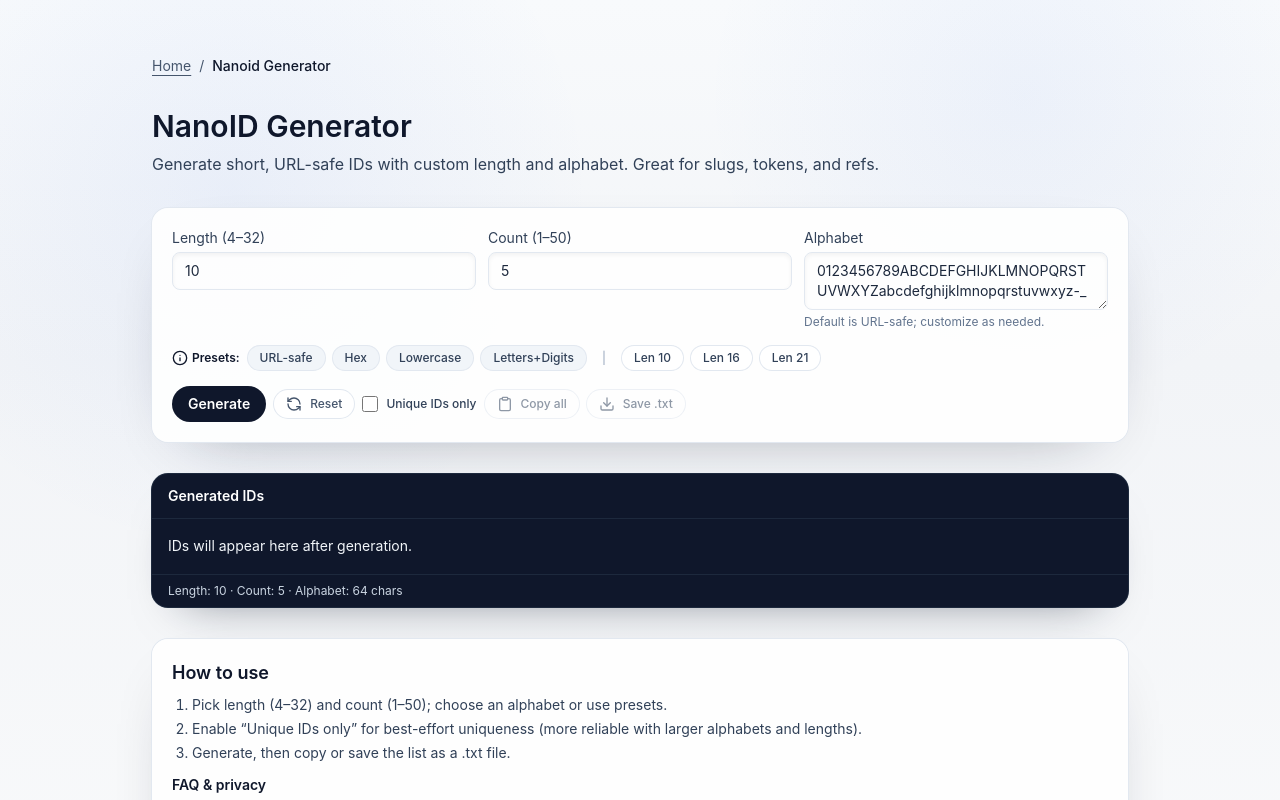
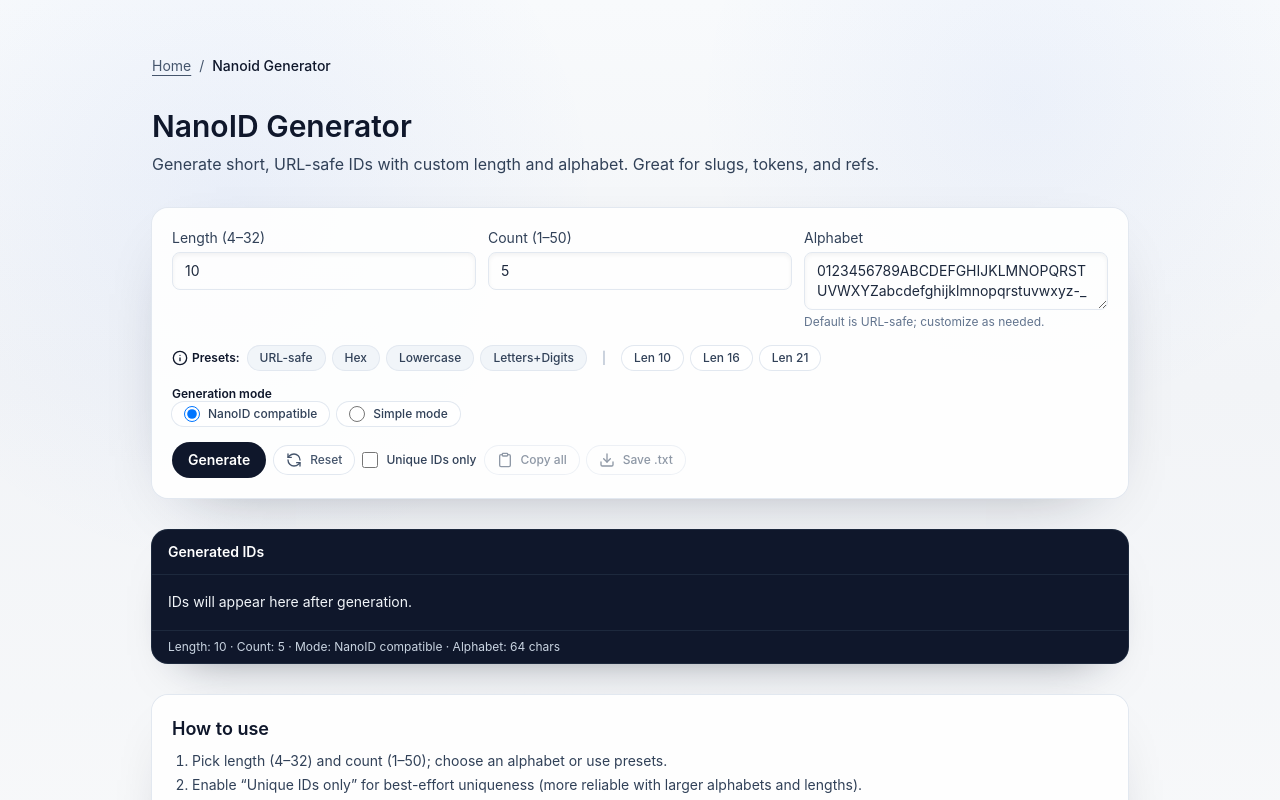
Before and after one commit to ChainPix/custom-website, a Next.js app: page /nanoid-generator in a window 1280 px wide. Shown: the top 800 px of the page. Built offline with nearby package versions, Linux system fonts and the light colour scheme; no server answers.

Commit message:
Fix NanoID generator sampling

```diff
--- a/app/(tools)/nanoid-generator/NANOID_GENERATOR.md
+++ b/app/(tools)/nanoid-generator/NANOID_GENERATOR.md
@@ -36,3 +36,6 @@
 - Alphabet too short/blank shows warning and falls back to default.
 - Preset buttons update alphabet/length correctly.
 - Accessibility: aria-live announces generate/copy; output region labeled.
+
+## NANOID_GENERATOR note
+- Switched NanoID generation to mask/step rejection sampling for unbiased output, with a toggle for NanoID compatible vs simple mode.
--- a/app/(tools)/nanoid-generator/client.tsx
+++ b/app/(tools)/nanoid-generator/client.tsx
@@ -9,7 +9,10 @@ const hexAlphabet = "0123456789abcdef";
 const lowerAlphabet = "abcdefghijklmnopqrstuvwxyz";
 const alnumAlphabet = "abcdefghijklmnopqrstuvwxyzABCDEFGHIJKLMNOPQRSTUVWXYZ0123456789";
 
-function randomNanoId(size: number, alphabet: string) {
+type GenerationMode = "nanoid" | "simple";
+
+function randomNanoId(size: number, alphabet: string, mode: GenerationMode) {
+  if (mode === "simple") {
     const arr = new Uint8Array(size);
     crypto.getRandomValues(arr);
     const chars = [];
@@ -17,6 +20,20 @@ function randomNanoId(size: number, alphabet: string) {
       chars.push(alphabet[arr[i] % alphabet.length] ?? "");
     }
     return chars.join("");
+  }
+
+  const mask = (2 << (31 - Math.clz32((alphabet.length - 1) | 1))) - 1;
+  const step = Math.ceil((1.6 * mask * size) / alphabet.length);
+  let id = "";
+  while (id.length < size) {
+    const bytes = new Uint8Array(step);
+    crypto.getRandomValues(bytes);
+    for (let i = 0; i < step && id.length < size; i += 1) {
+      const index = bytes[i] & mask;
+      if (index < alphabet.length) id += alphabet[index];
+    }
+  }
+  return id;
 }
 
 export default function NanoIdClient() {
@@ -27,6 +44,7 @@ export default function NanoIdClient() {
   const [copied, setCopied] = useState(false);
   const [status, setStatus] = useState("Ready");
   const [uniqueOnly, setUniqueOnly] = useState(false);
+  const [generationMode, setGenerationMode] = useState<GenerationMode>("nanoid");
 
   const alphabetIssues = useMemo(() => {
     if (alphabet.trim().length < 2) return "Alphabet must have at least 2 non-space characters.";
@@ -43,7 +61,7 @@ export default function NanoIdClient() {
     const set = new Set<string>();
     const list: string[] = [];
     while (list.length < safeCount) {
-      const id = randomNanoId(safeLength, alpha);
+      const id = randomNanoId(safeLength, alpha, generationMode);
       if (uniqueOnly && set.has(id)) continue;
       set.add(id);
       list.push(id);
@@ -54,7 +72,9 @@ export default function NanoIdClient() {
     setIds(list);
     setCopied(false);
     setStatus(
-      `Generated ${list.length} IDs (len ${safeLength})${uniqueOnly ? " with uniqueness attempt" : ""}${
+      `Generated ${list.length} IDs (len ${safeLength}, ${generationMode === "nanoid" ? "NanoID compatible" : "simple"}${
+        uniqueOnly ? ", unique" : ""
+      })${
         !isAlphabetValid ? " (default alphabet used)" : ""
       }`
     );
@@ -218,6 +238,31 @@ export default function NanoIdClient() {
             Len 21
           </button>
         </div>
+        <fieldset className="flex flex-wrap items-center gap-2 text-xs text-slate-700">
+          <legend className="text-xs font-semibold text-slate-900">Generation mode</legend>
+          <label className="flex items-center gap-2 rounded-full bg-white px-3 py-1 font-medium ring-1 ring-slate-200 transition hover:-translate-y-0.5">
+            <input
+              type="radio"
+              name="generation-mode"
+              value="nanoid"
+              checked={generationMode === "nanoid"}
+              onChange={() => setGenerationMode("nanoid")}
+              className="h-4 w-4 border-slate-300 text-slate-900 focus:ring-slate-300"
+            />
+            NanoID compatible
+          </label>
+          <label className="flex items-center gap-2 rounded-full bg-white px-3 py-1 font-medium ring-1 ring-slate-200 transition hover:-translate-y-0.5">
+            <input
+              type="radio"
+              name="generation-mode"
+              value="simple"
+              checked={generationMode === "simple"}
+              onChange={() => setGenerationMode("simple")}
+              className="h-4 w-4 border-slate-300 text-slate-900 focus:ring-slate-300"
+            />
+            Simple mode
+          </label>
+        </fieldset>
         <div className="flex flex-wrap items-center gap-2">
           <button
             onClick={generate}
@@ -288,7 +333,8 @@ export default function NanoIdClient() {
           {ids.length ? ids.join("\n") : "IDs will appear here after generation."}
         </pre>
       <div className="border-t border-slate-800 px-4 py-2 text-xs text-slate-300">
-          Length: {Math.min(Math.max(length, 4), 32)} · Count: {Math.min(Math.max(count, 1), 50)} · Alphabet:{" "}
+          Length: {Math.min(Math.max(length, 4), 32)} · Count: {Math.min(Math.max(count, 1), 50)} · Mode:{" "}
+          {generationMode === "nanoid" ? "NanoID compatible" : "Simple"} · Alphabet:{" "}
           {isAlphabetValid ? `${alphabet.length} chars` : "default (invalid custom)"}
         </div>
       </div>
```
Lines whose indentation alone changed are shown as unchanged.
